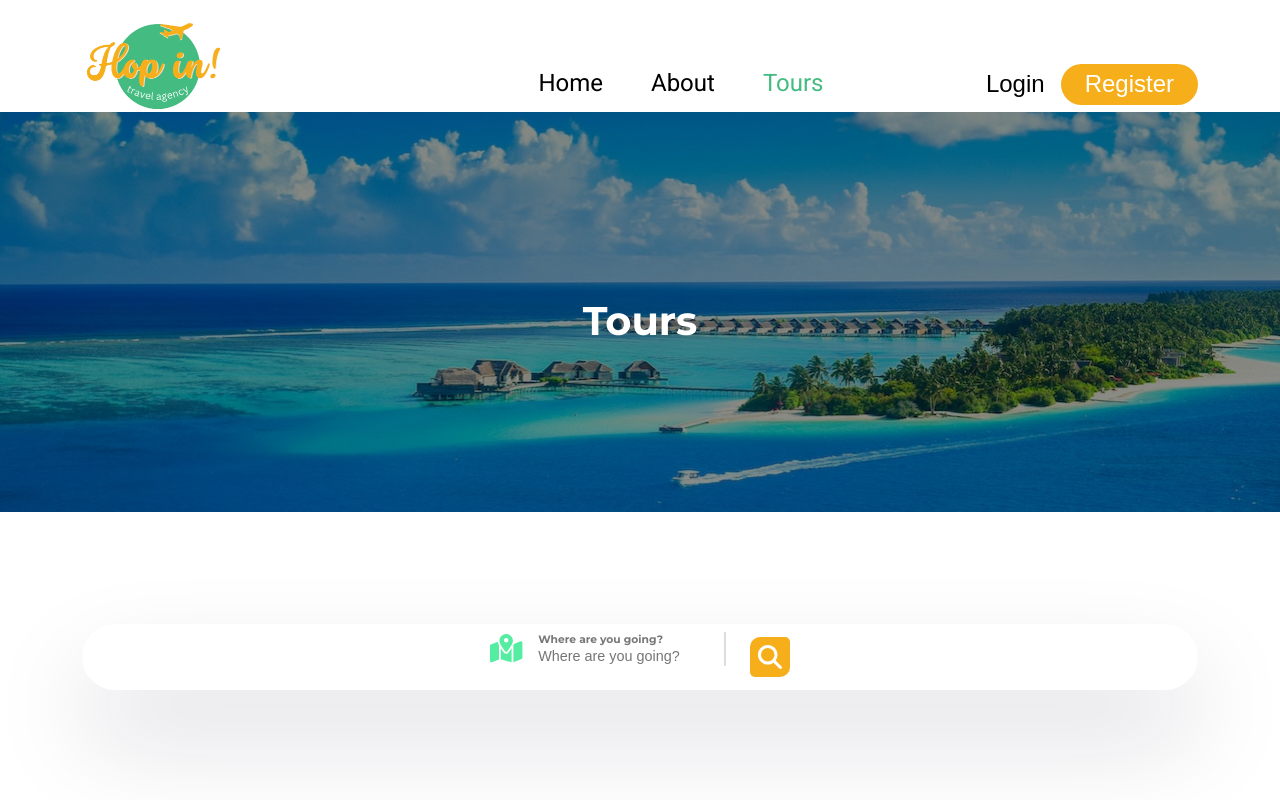
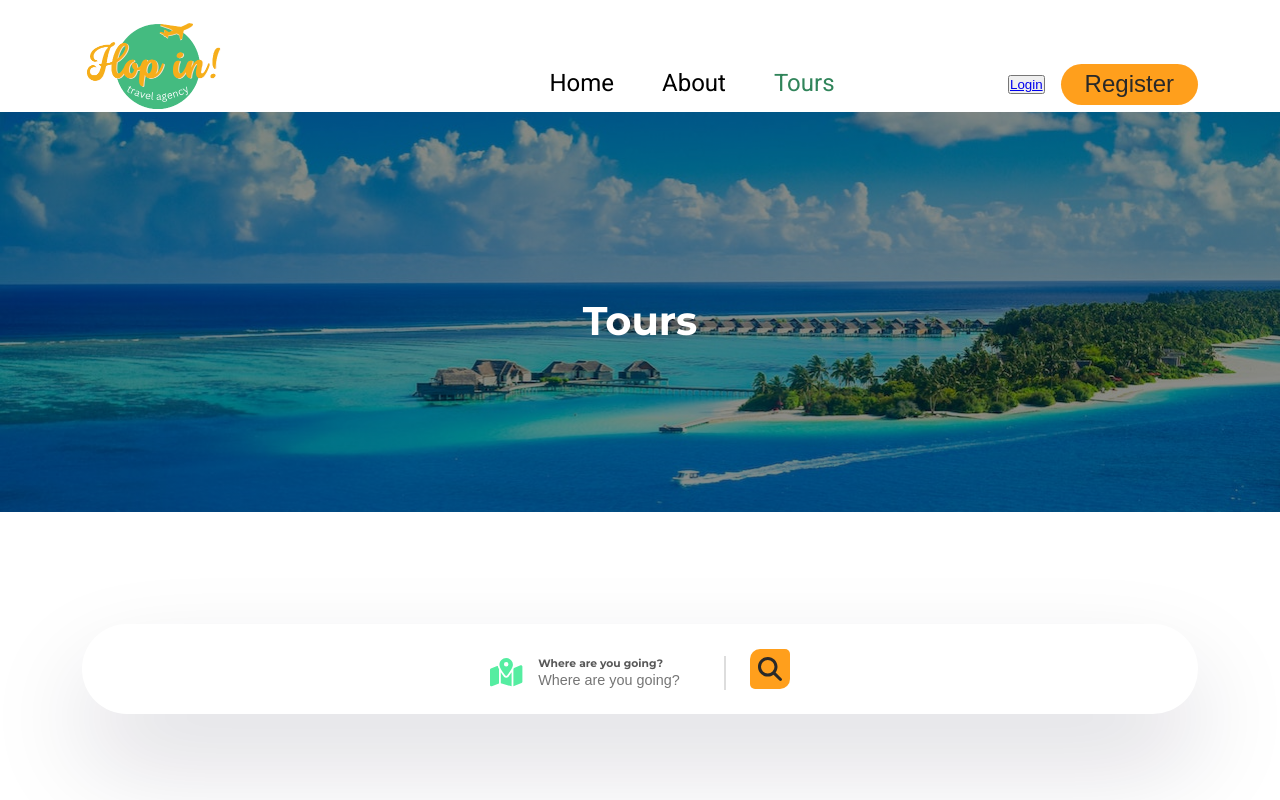
Before and after one commit to dfernandezdaw/hop-in-travel-agency, a React (Vite) app in the folder frontend/: page /tours in a window 1280 px wide. Shown: the top 800 px of the page. Built offline with nearby package versions, Linux system fonts and the light colour scheme; no server answers.

Commit message:
css fixes

```diff
--- a/frontend/src/App.css
+++ b/frontend/src/App.css
@@ -17,10 +17,12 @@
 }
 
 :root {
-  --primary-color: #44bb80;
-  --secondary-color: #55eda1;
+  --primary-color: #30845a;
+  --terciary-color: #cbf3f0;
+  --secondary-color: #ff9f1c;
+  --button-text-color: #292929;
   --heading-color: black;
-  --text-color: #777;
+  --text-color: #585858;
   --font-family: 'Open Sans', sans-serif;
   --font-family-heading: 'Domine', serif;
 }
@@ -49,34 +51,17 @@
 .primary__btn a {
   font-size: 1.5rem;
   text-decoration: none;
-  color: #fff;
+  color: var(--button-text-color);
 }
 
 .primary__btn a:hover {
   color: inherit;
 }
 
-.secondary__btn {
-  background: transparent !important;
-  color: #0b2727 !important;
-  border: none !important;
-  font-weight: 500 !important;
-}
-
-.secondary__btn a {
-  text-decoration: none;
-  font-size: 1.5rem;
-  color: var(--heading-color);
-}
-
-.secondary__btn a:hover {
-  color: inherit;
-}
-
 .section_title {
   font-weight: 600;
   font-size: 1.7rem;
-  color: #55eda1;
+  color: var(--primary-color);
 }
 
 .spinner {
--- a/frontend/src/components/header/header.css
+++ b/frontend/src/components/header/header.css
@@ -1,12 +1,3 @@
-:root {
-  --primary-color: #44bb80;
-  --secondary-color: #f6ae1a;
-  --heading-color: black;
-  --text-color: #777;
-  --font-family: 'Open Sans', sans-serif;
-  --font-family-heading: 'Domine', serif;
-}
-
 .container {
   margin-top: 1rem;
 }
@@ -70,6 +61,7 @@
   height: 50px;
   border-radius: 50%;
   object-fit: cover;
+  cursor: pointer;
 }
 
 .logout-icon {
--- a/frontend/src/shared/search-bar.css
+++ b/frontend/src/shared/search-bar.css
@@ -51,13 +51,14 @@
 
 .form-slash {
   border-right: 2px solid #ddd;
+  margin-top: 1.5rem;
 }
 
 .search-icon svg {
   font-size: 1.5rem;
   padding: 0.5rem;
   background: var(--secondary-color);
-  color: #fff;
+  color: var(--button-text-color);
   border-radius: 10px 5px 10px 5px;
   cursor: pointer;
 }
--- a/frontend/src/shared/tour-card.css
+++ b/frontend/src/shared/tour-card.css
@@ -45,7 +45,7 @@
   width: max-content;
   height: max-content;
   z-index: 10;
-  background-color: #55eda1;
+  background-color: var(--primary-color);
   color: #fff;
   padding: 0.3rem 0.5rem;
   border-radius: 3px 0 0 0;
@@ -133,7 +133,13 @@
 
 .booking-btn a {
   text-decoration: none;
-  color: white;
+  color: var(--button-text-color);
+}
+
+/* Cool hover effect */
+.booking-btn:hover {
+  transform: scale(1.05);
+  transition: 0.5s ease-in-out;
 }
 
 @media only screen and (max-width: 768px) {
--- a/frontend/src/styles/home.css
+++ b/frontend/src/styles/home.css
@@ -31,7 +31,7 @@
 .section_title {
   display: flex;
   align-items: center;
-  color: #44bb80;
+  color: var(--primary-color);
 }
 
 [class*='hero_img_box-'] {
--- a/frontend/src/styles/tours.css
+++ b/frontend/src/styles/tours.css
@@ -16,5 +16,5 @@
 
 .pagination button.active {
   background-color: var(--secondary-color);
-  color: #ffffff;
+  color: var(--button-text-color);
 }
```
